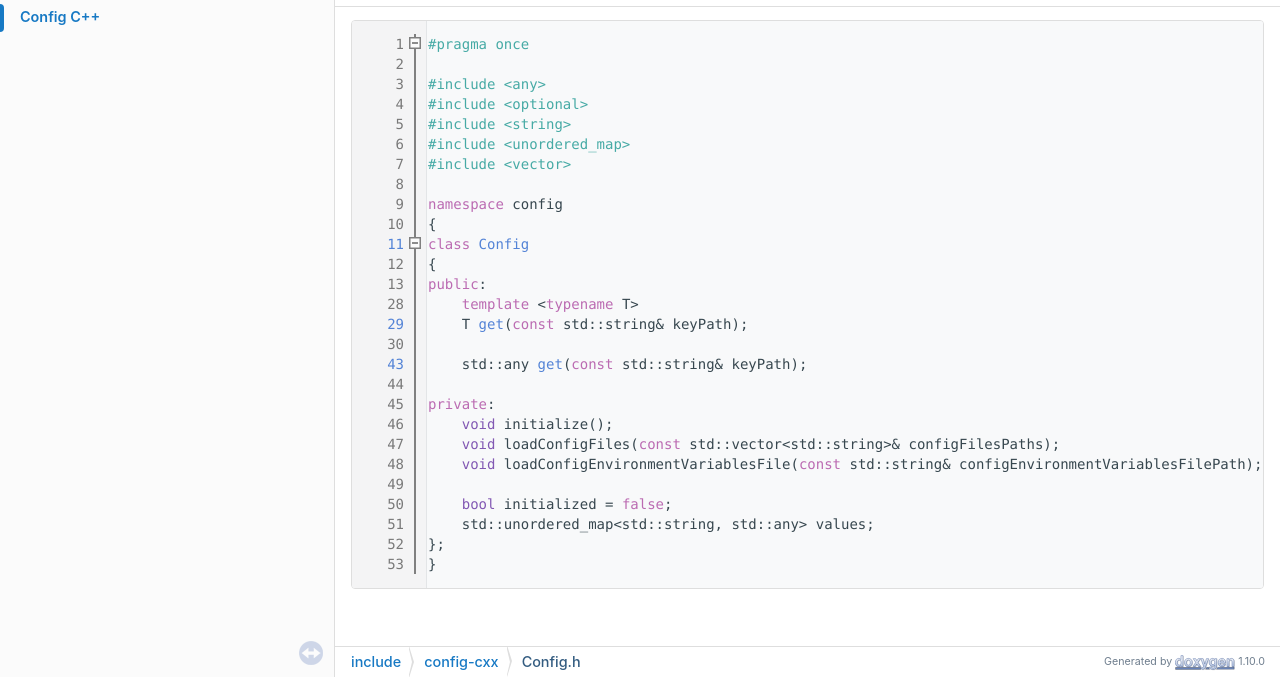
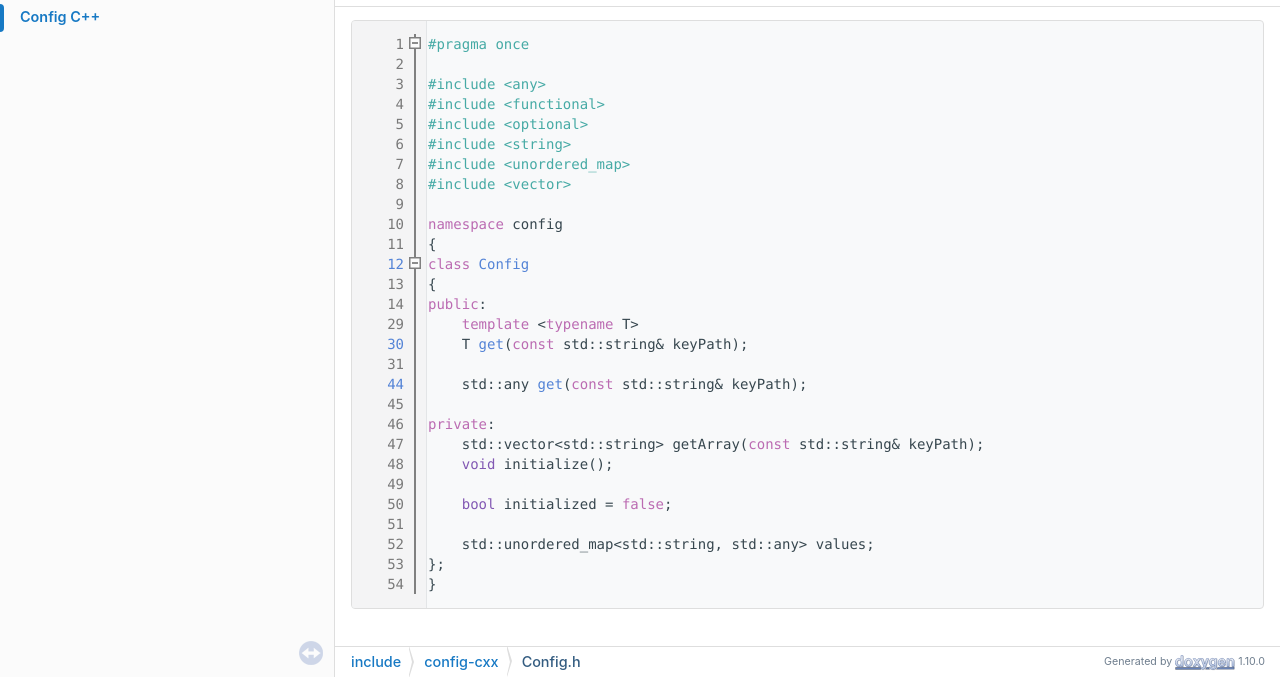
Before and after one commit to cieslarmichal/config-cxx, a plain HTML site: page Config_8h_source.html in a window 1280 px wide. Shown: the part 123-800 px from the top of the page. Drawn offline with Linux system fonts and the light colour scheme.

Commit message:
deploy: 41360426f14a1017f5b68d76bef816e6160b06f7

```diff
--- a/Config_8h_source.html
+++ b/Config_8h_source.html
@@ -107,33 +107,34 @@ $(function(){initNavTree('Config_8h_source.html',''); initResizable(); });
 <div class="fragment"><div class="line"><a id="l00001" name="l00001"></a><span class="lineno">    1</span><span class="preprocessor">#pragma once</span></div>
 <div class="line"><a id="l00002" name="l00002"></a><span class="lineno">    2</span> </div>
 <div class="line"><a id="l00003" name="l00003"></a><span class="lineno">    3</span><span class="preprocessor">#include &lt;any&gt;</span></div>
-<div class="line"><a id="l00004" name="l00004"></a><span class="lineno">    4</span><span class="preprocessor">#include &lt;optional&gt;</span></div>
-<div class="line"><a id="l00005" name="l00005"></a><span class="lineno">    5</span><span class="preprocessor">#include &lt;string&gt;</span></div>
-<div class="line"><a id="l00006" name="l00006"></a><span class="lineno">    6</span><span class="preprocessor">#include &lt;unordered_map&gt;</span></div>
-<div class="line"><a id="l00007" name="l00007"></a><span class="lineno">    7</span><span class="preprocessor">#include &lt;vector&gt;</span></div>
-<div class="line"><a id="l00008" name="l00008"></a><span class="lineno">    8</span> </div>
-<div class="line"><a id="l00009" name="l00009"></a><span class="lineno">    9</span><span class="keyword">namespace </span>config</div>
-<div class="line"><a id="l00010" name="l00010"></a><span class="lineno">   10</span>{</div>
-<div class="foldopen" id="foldopen00011" data-start="{" data-end="};">
-<div class="line"><a id="l00011" name="l00011"></a><span class="lineno"><a class="line" href="classconfig_1_1Config.html">   11</a></span><span class="keyword">class </span><a class="code hl_class" href="classconfig_1_1Config.html">Config</a></div>
-<div class="line"><a id="l00012" name="l00012"></a><span class="lineno">   12</span>{</div>
-<div class="line"><a id="l00013" name="l00013"></a><span class="lineno">   13</span><span class="keyword">public</span>:</div>
-<div class="line"><a id="l00028" name="l00028"></a><span class="lineno">   28</span>    <span class="keyword">template</span> &lt;<span class="keyword">typename</span> T&gt;</div>
-<div class="line"><a id="l00029" name="l00029"></a><span class="lineno"><a class="line" href="classconfig_1_1Config.html#abb460d8a4c536d5d0015423065a74f71">   29</a></span>    T <a class="code hl_function" href="classconfig_1_1Config.html#abb460d8a4c536d5d0015423065a74f71">get</a>(<span class="keyword">const</span> std::string&amp; keyPath);</div>
-<div class="line"><a id="l00030" name="l00030"></a><span class="lineno">   30</span> </div>
-<div class="line"><a id="l00043" name="l00043"></a><span class="lineno"><a class="line" href="classconfig_1_1Config.html#a6b305fe5b7e228fb5b00e0d122f45144">   43</a></span>    std::any <a class="code hl_function" href="classconfig_1_1Config.html#a6b305fe5b7e228fb5b00e0d122f45144">get</a>(<span class="keyword">const</span> std::string&amp; keyPath);</div>
-<div class="line"><a id="l00044" name="l00044"></a><span class="lineno">   44</span> </div>
-<div class="line"><a id="l00045" name="l00045"></a><span class="lineno">   45</span><span class="keyword">private</span>:</div>
-<div class="line"><a id="l00046" name="l00046"></a><span class="lineno">   46</span>    <span class="keywordtype">void</span> initialize();</div>
-<div class="line"><a id="l00047" name="l00047"></a><span class="lineno">   47</span>    <span class="keywordtype">void</span> loadConfigFiles(<span class="keyword">const</span> std::vector&lt;std::string&gt;&amp; configFilesPaths);</div>
-<div class="line"><a id="l00048" name="l00048"></a><span class="lineno">   48</span>    <span class="keywordtype">void</span> loadConfigEnvironmentVariablesFile(<span class="keyword">const</span> std::string&amp; configEnvironmentVariablesFilePath);</div>
+<div class="line"><a id="l00004" name="l00004"></a><span class="lineno">    4</span><span class="preprocessor">#include &lt;functional&gt;</span></div>
+<div class="line"><a id="l00005" name="l00005"></a><span class="lineno">    5</span><span class="preprocessor">#include &lt;optional&gt;</span></div>
+<div class="line"><a id="l00006" name="l00006"></a><span class="lineno">    6</span><span class="preprocessor">#include &lt;string&gt;</span></div>
+<div class="line"><a id="l00007" name="l00007"></a><span class="lineno">    7</span><span class="preprocessor">#include &lt;unordered_map&gt;</span></div>
+<div class="line"><a id="l00008" name="l00008"></a><span class="lineno">    8</span><span class="preprocessor">#include &lt;vector&gt;</span></div>
+<div class="line"><a id="l00009" name="l00009"></a><span class="lineno">    9</span> </div>
+<div class="line"><a id="l00010" name="l00010"></a><span class="lineno">   10</span><span class="keyword">namespace </span>config</div>
+<div class="line"><a id="l00011" name="l00011"></a><span class="lineno">   11</span>{</div>
+<div class="foldopen" id="foldopen00012" data-start="{" data-end="};">
+<div class="line"><a id="l00012" name="l00012"></a><span class="lineno"><a class="line" href="classconfig_1_1Config.html">   12</a></span><span class="keyword">class </span><a class="code hl_class" href="classconfig_1_1Config.html">Config</a></div>
+<div class="line"><a id="l00013" name="l00013"></a><span class="lineno">   13</span>{</div>
+<div class="line"><a id="l00014" name="l00014"></a><span class="lineno">   14</span><span class="keyword">public</span>:</div>
+<div class="line"><a id="l00029" name="l00029"></a><span class="lineno">   29</span>    <span class="keyword">template</span> &lt;<span class="keyword">typename</span> T&gt;</div>
+<div class="line"><a id="l00030" name="l00030"></a><span class="lineno"><a class="line" href="classconfig_1_1Config.html#abb460d8a4c536d5d0015423065a74f71">   30</a></span>    T <a class="code hl_function" href="classconfig_1_1Config.html#abb460d8a4c536d5d0015423065a74f71">get</a>(<span class="keyword">const</span> std::string&amp; keyPath);</div>
+<div class="line"><a id="l00031" name="l00031"></a><span class="lineno">   31</span> </div>
+<div class="line"><a id="l00044" name="l00044"></a><span class="lineno"><a class="line" href="classconfig_1_1Config.html#a6b305fe5b7e228fb5b00e0d122f45144">   44</a></span>    std::any <a class="code hl_function" href="classconfig_1_1Config.html#a6b305fe5b7e228fb5b00e0d122f45144">get</a>(<span class="keyword">const</span> std::string&amp; keyPath);</div>
+<div class="line"><a id="l00045" name="l00045"></a><span class="lineno">   45</span> </div>
+<div class="line"><a id="l00046" name="l00046"></a><span class="lineno">   46</span><span class="keyword">private</span>:</div>
+<div class="line"><a id="l00047" name="l00047"></a><span class="lineno">   47</span>    std::vector&lt;std::string&gt; getArray(<span class="keyword">const</span> std::string&amp; keyPath);</div>
+<div class="line"><a id="l00048" name="l00048"></a><span class="lineno">   48</span>    <span class="keywordtype">void</span> initialize();</div>
 <div class="line"><a id="l00049" name="l00049"></a><span class="lineno">   49</span> </div>
 <div class="line"><a id="l00050" name="l00050"></a><span class="lineno">   50</span>    <span class="keywordtype">bool</span> initialized = <span class="keyword">false</span>;</div>
-<div class="line"><a id="l00051" name="l00051"></a><span class="lineno">   51</span>    std::unordered_map&lt;std::string, std::any&gt; values;</div>
-<div class="line"><a id="l00052" name="l00052"></a><span class="lineno">   52</span>};</div>
+<div class="line"><a id="l00051" name="l00051"></a><span class="lineno">   51</span> </div>
+<div class="line"><a id="l00052" name="l00052"></a><span class="lineno">   52</span>    std::unordered_map&lt;std::string, std::any&gt; values;</div>
+<div class="line"><a id="l00053" name="l00053"></a><span class="lineno">   53</span>};</div>
 </div>
-<div class="line"><a id="l00053" name="l00053"></a><span class="lineno">   53</span>}</div>
-<div class="ttc" id="aclassconfig_1_1Config_html"><div class="ttname"><a href="classconfig_1_1Config.html">config::Config</a></div><div class="ttdef"><b>Definition</b> Config.h:12</div></div>
+<div class="line"><a id="l00054" name="l00054"></a><span class="lineno">   54</span>}</div>
+<div class="ttc" id="aclassconfig_1_1Config_html"><div class="ttname"><a href="classconfig_1_1Config.html">config::Config</a></div><div class="ttdef"><b>Definition</b> Config.h:13</div></div>
 <div class="ttc" id="aclassconfig_1_1Config_html_a6b305fe5b7e228fb5b00e0d122f45144"><div class="ttname"><a href="classconfig_1_1Config.html#a6b305fe5b7e228fb5b00e0d122f45144">config::Config::get</a></div><div class="ttdeci">std::any get(const std::string &amp;keyPath)</div><div class="ttdoc">Get a config value by path.</div></div>
 <div class="ttc" id="aclassconfig_1_1Config_html_abb460d8a4c536d5d0015423065a74f71"><div class="ttname"><a href="classconfig_1_1Config.html#abb460d8a4c536d5d0015423065a74f71">config::Config::get</a></div><div class="ttdeci">T get(const std::string &amp;keyPath)</div><div class="ttdoc">Get a config value by path.</div></div>
 </div><!-- fragment --></div><!-- contents -->
```
Also changed, not shown: classconfig_1_1Config.html (+1 -1 lines).
